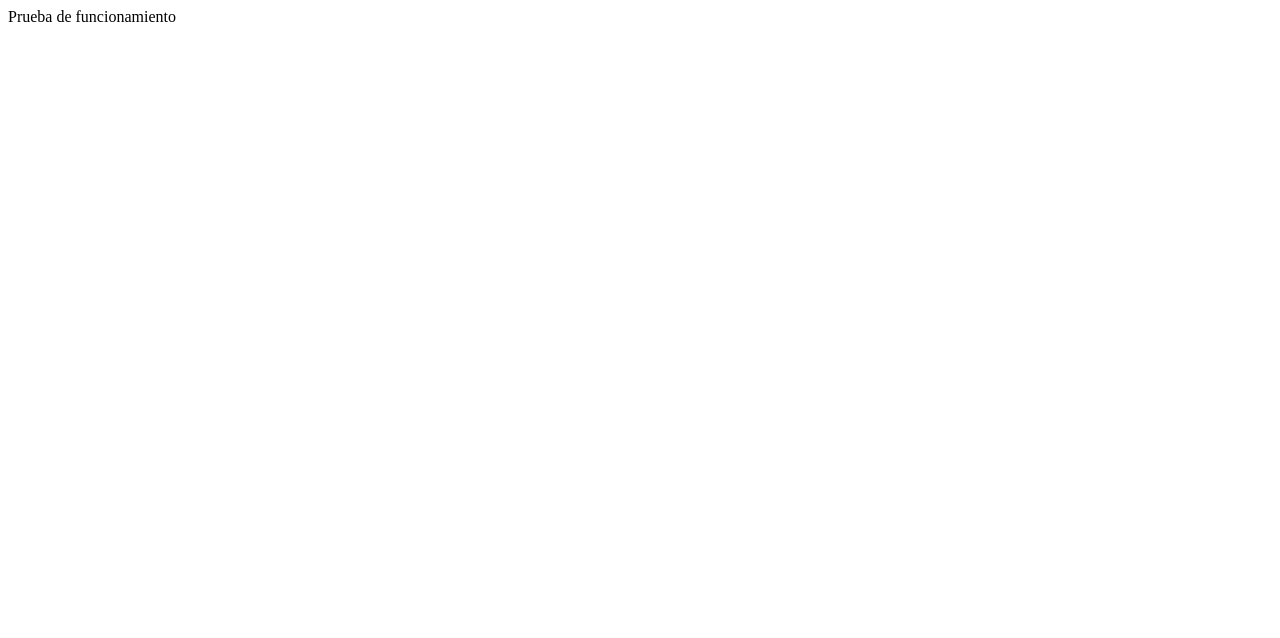
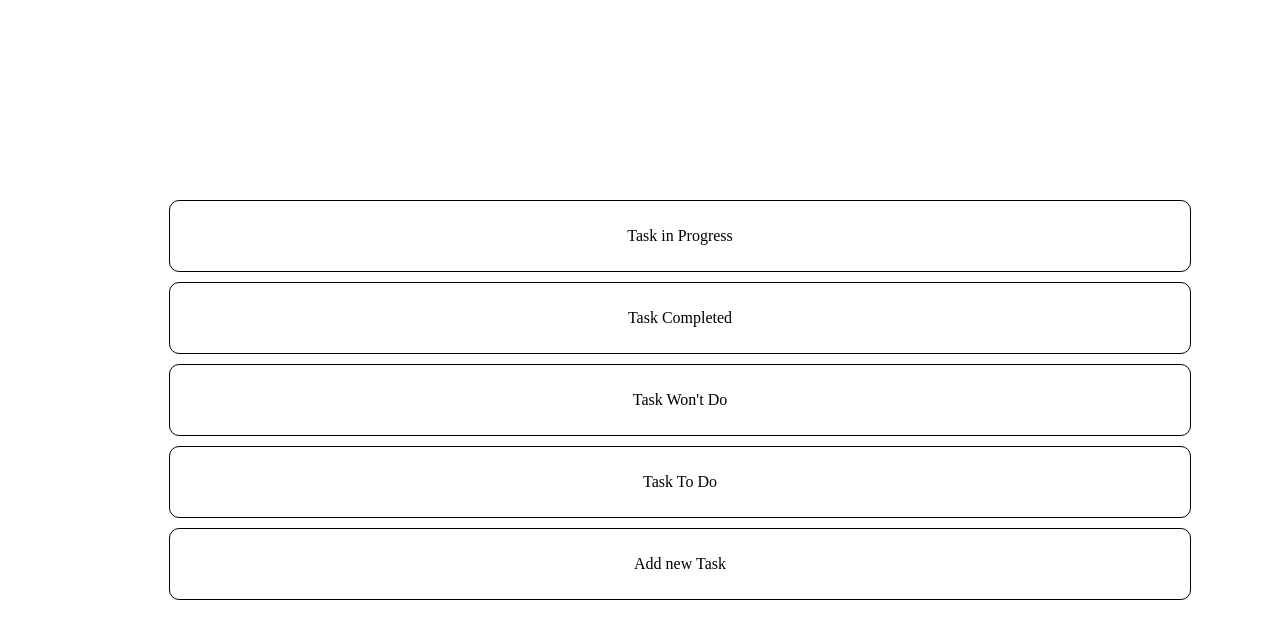
Before and after one commit to Yago-Rueda-24/ToDoWeb, a plain HTML site: page index.html in a window 1280 px wide. Drawn offline with Linux system fonts and the light colour scheme.

Commit message:
Prueba de vercel

```diff
--- a/index.html
+++ b/index.html
@@ -1,12 +1,24 @@
 <!DOCTYPE html>
 <html lang="en">
+
 <head>
     <meta charset="UTF-8">
     <meta name="viewport" content="width=device-width, initial-scale=1.0">
+    <link rel="stylesheet" href="style.css">
     <title>Document</title>
 </head>
+
 <body>
-    Prueba de funcionamiento
+    <div class="container">
+        <ul>
+            <ol><div class="category"><p>Task in Progress</p></div></ol>
+            <ol><div class="category"><p>Task Completed</p></div></ol>
+            <ol><div class="category"><p>Task Won't Do</p></div></ol>
+            <ol><div class="category"><p>Task To Do</p></div></ol>
+            <ol><div class="category"><p>Add new Task</p></div></ol>
+        </ul>
+    </div>
 
 </body>
+
 </html>
--- /dev/null
+++ b/style.css
@@ -0,0 +1,29 @@
+body {
+    display: flex;
+    justify-content: center;
+    /* Centra horizontalmente */
+    align-items: center;
+    /* Centra verticalmente */
+    height: 100vh;
+    /* Ocupa toda la altura de la ventana */
+    margin: 0;
+    /* Elimina los márgenes por defecto del body */
+}
+
+.container {
+    display: flex;
+    flex-direction: column;
+    justify-content: center;
+    /*Centra Horizontalmente*/
+    align-items: center;
+    /*Centra Verticlamente*/
+}
+
+.category {
+    width: 1000px;             /* Ancho fijo de los contenedores */
+    border: 1px solid black;
+    padding: 10px;
+    border-radius: 10px;
+    text-align: center;
+    margin: 10px 0;
+}
```
